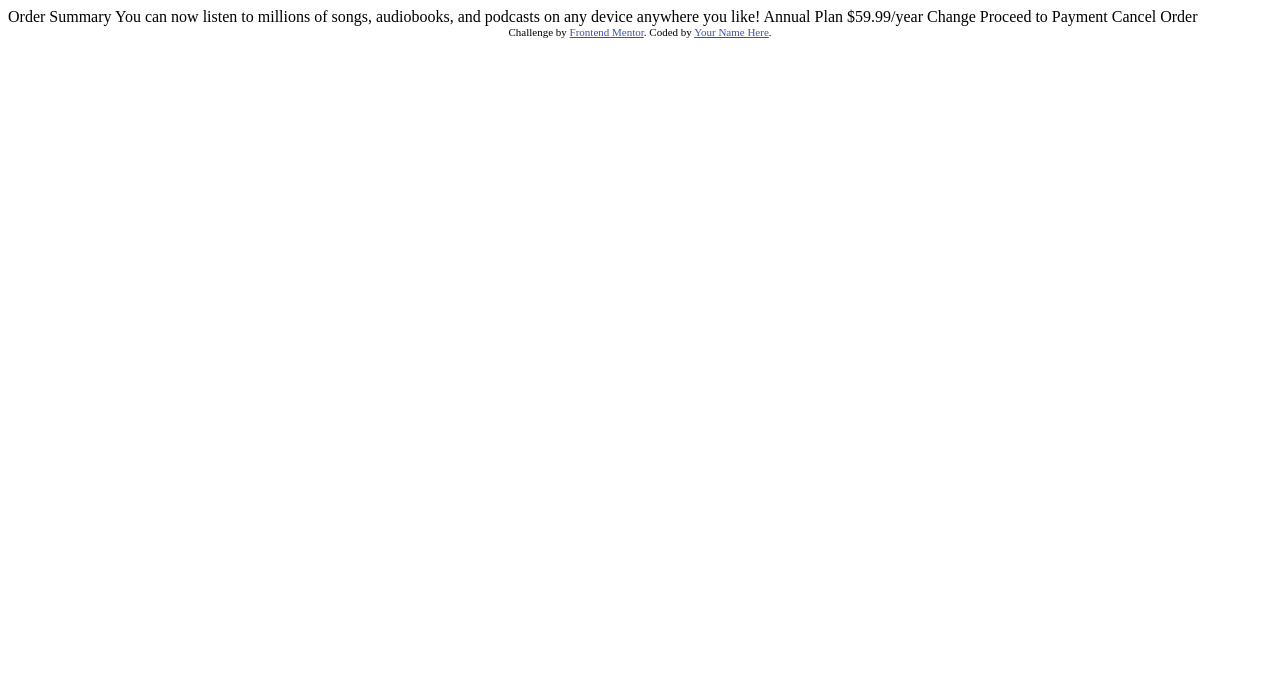
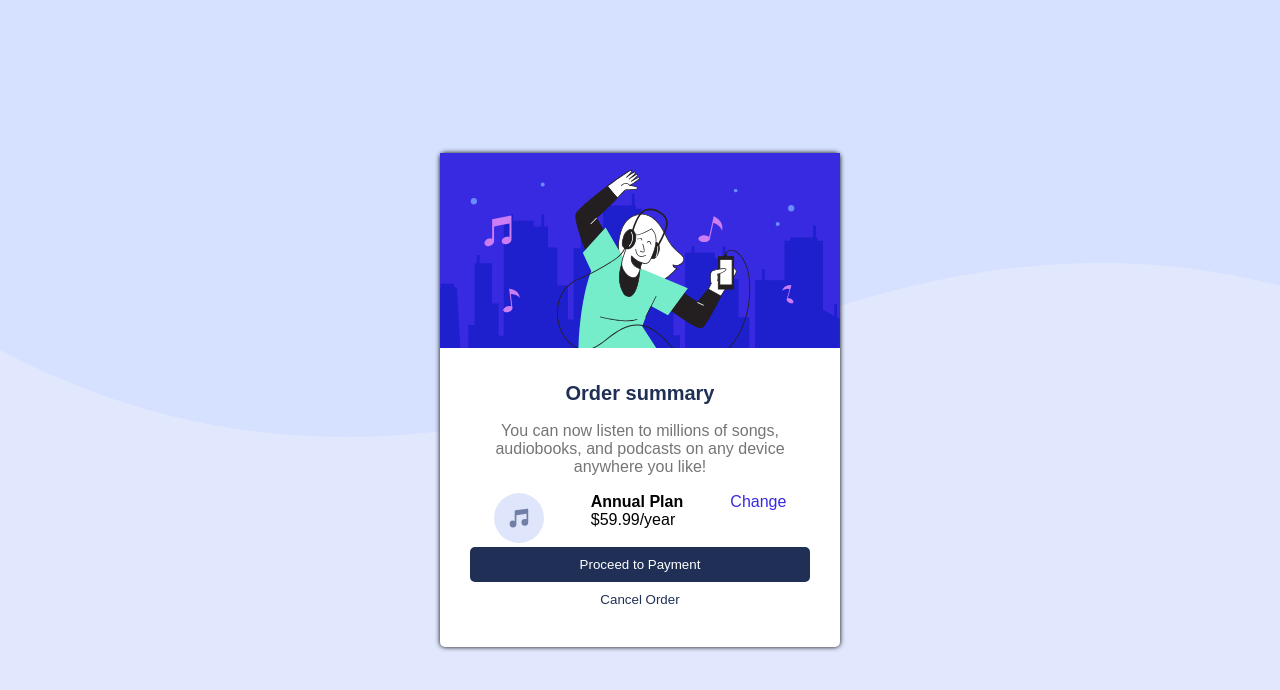
Before and after one commit to Vanestefani/Order-summary-component-challenge-hub, a plain HTML site: page index.html in a window 1280 px wide. Drawn offline with Linux system fonts and the light colour scheme; a web font is replaced by a local one.

Commit message:
añadiendo estilos

```diff
--- a/index.html
+++ b/index.html
@@ -1,37 +1,66 @@
 <!DOCTYPE html>
 <html lang="en">
+
 <head>
   <meta charset="UTF-8">
-  <meta name="viewport" content="width=device-width, initial-scale=1.0"> <!-- displays site properly based on user's device -->
+  <meta name="viewport" content="width=device-width, initial-scale=1.0">
+  <!-- displays site properly based on user's device -->
 
   <link rel="icon" type="image/png" sizes="32x32" href="./images/favicon-32x32.png">
 
   <title>Frontend Mentor | Order summary card</title>
+  <link rel="stylesheet" href="style.css">
 
-  <!-- Feel free to remove these styles or customise in your own stylesheet 👍 -->
-  <style>
-    .attribution { font-size: 11px; text-align: center; }
-    .attribution a { color: hsl(228, 45%, 44%); }
-  </style>
 </head>
+
 <body>
 
-  Order Summary
+  <div class="container">
 
-  You can now listen to millions of songs, audiobooks, and podcasts on any
-  device anywhere you like!
+    <div class="card">
+      <div class="card-header">
+        <img src="images/illustration-hero.svg" alt="" srcset="">
+      </div>
 
-  Annual Plan
-  $59.99/year
+      <div class="card-body">
+        <h2>Order summary</h2>
+        <p> You can now listen to millions of songs, audiobooks, and podcasts on any
+          device anywhere you like!</p>
+        <div class="plan">
 
-  Change
+          <div class="img-icon"> <img class="icon" src="images/icon-music.svg" alt=""></div>
+          <div class="plan-text">
+            <b> Annual Plan</b>
+            <br>
+            $59.99/year
 
-  Proceed to Payment
-  Cancel Order
+          </div>
 
-  <div class="attribution">
-    Challenge by <a href="https://www.frontendmentor.io?ref=challenge" target="_blank">Frontend Mentor</a>.
-    Coded by <a href="#">Your Name Here</a>.
+          <div class="enlace">
+            <a href=""> Change </a>
+
+          </div>
+
+        </div>
+        <button class="primary">Proceed to Payment </button>
+        <button class="secondary">Cancel Order</button>
+      </div>
+
+    </div>
+
+
+
+
+
+
+
+    <!--  <div class="attribution">
+      Challenge by <a href="https://www.frontendmentor.io?ref=challenge" target="_blank">Frontend Mentor</a>.
+      Coded by <a href="#">Your Name Here</a>.
+    </div>-->
   </div>
+
+
 </body>
+
 </html>
--- /dev/null
+++ b/style.css
@@ -0,0 +1,122 @@
+@import url('https://fonts.google.com/specimen/Red+Hat+Display');
+
+* {
+    margin: 0;
+    padding: 0;
+    list-style: none;
+    text-decoration: none;
+    border: none;
+    outline: none;
+    font-family: 'Red Hat Display', sans-serif;
+}
+
+body {
+    background-repeat: no-repeat;
+    background-color: #E1E8FE;
+    background-image: url("/images/pattern-background-desktop.svg");
+}
+
+.container {
+    width: 100vw;
+    height: 100vh;
+    display: flex;
+    place-content: center;
+    place-items: center;
+
+}
+
+p {
+    margin-top: 5%;
+}
+
+button .primary {
+    background-color: hsl(223, 47%, 23%);
+
+}
+
+.plan {
+
+    display: flex;
+    flex-direction: row;
+    flex-wrap: wrap;
+    justify-content: space-around;
+    margin-top: 5%;
+}
+
+.plan a {
+
+    color: hsl(245, 75%, 52%);
+}
+
+.primary {
+    background-color: hsl(223, 47%, 23%);
+    color: #fff;
+    width: 100%;
+    border-radius: 5px;
+    padding: 10px;
+    cursor: pointer;
+}
+
+.secondary {
+    background-color: hsla(223, 47%, 23%, 0);
+    color: hsl(223, 47%, 23%);
+    width: max-content;
+    border-radius: 5px;
+    padding: 10px;
+    width: 100%;
+    cursor: pointer;
+}
+
+.plan .img-icon img {
+
+    width: 50px;
+}
+
+.card {
+    background-color: #fff;
+    border-radius: 5px;
+    box-shadow: 0px 0px 5px #000;
+    margin: 5% auto;
+    max-width: 400px;
+
+    width: 100%;
+}
+
+.card-header img {
+    object-fit: cover;
+    width: 100%;
+}
+
+.card-body {
+    padding: 30px;
+}
+
+.card-body h2 {
+    text-align: center;
+    font-size: 20px;
+    font-weight: bold;
+    color: hsl(223, 47%, 23%);
+}
+
+.card-body p {
+    text-align: center;
+    color: rgb(117, 117, 117);
+
+}
+
+.attribution {
+    font-size: 11px;
+    text-align: center;
+}
+
+.attribution a {
+    color: hsl(228, 45%, 44%);
+}
+
+@media screen and (max-width:375px) {
+    body {
+        background-repeat: no-repeat;
+        background-color: #E1E8FE;
+        background-image: url('/images/pattern-background-mobile.svg');
+    }
+}
```
